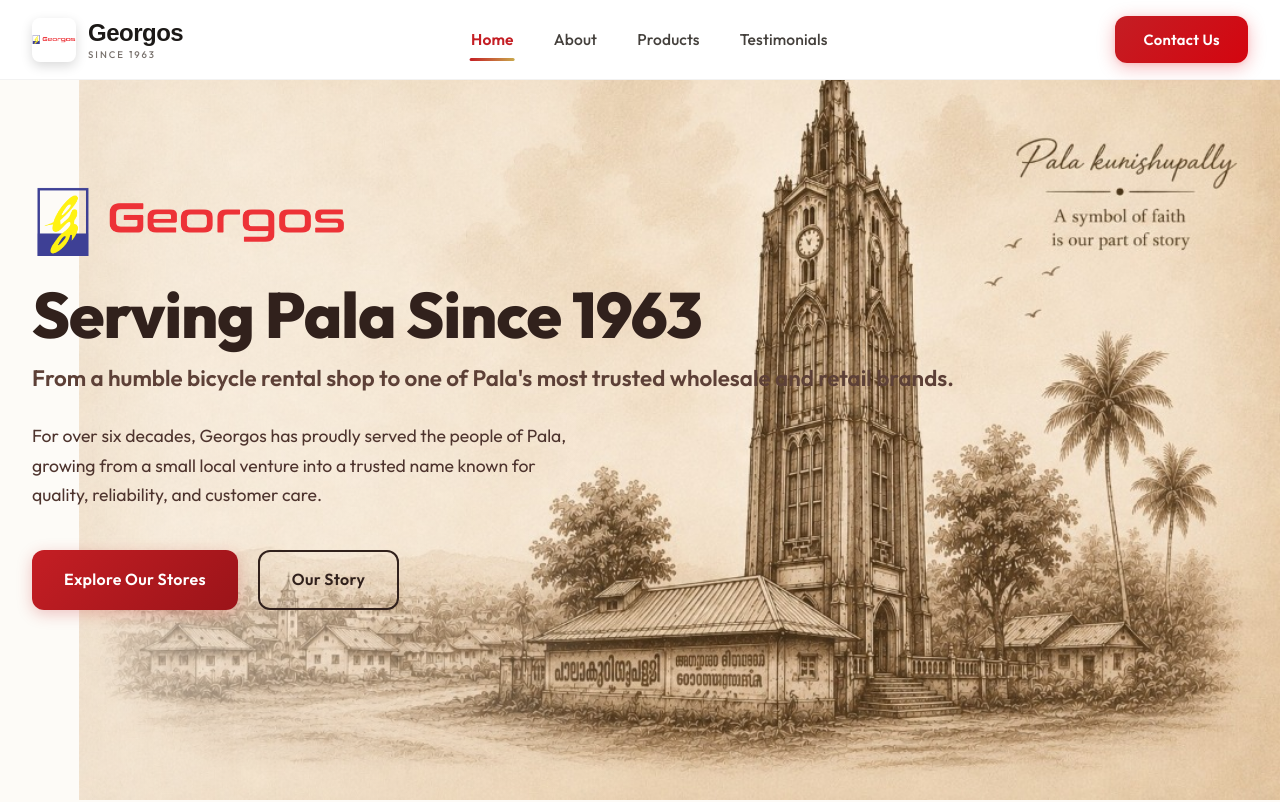
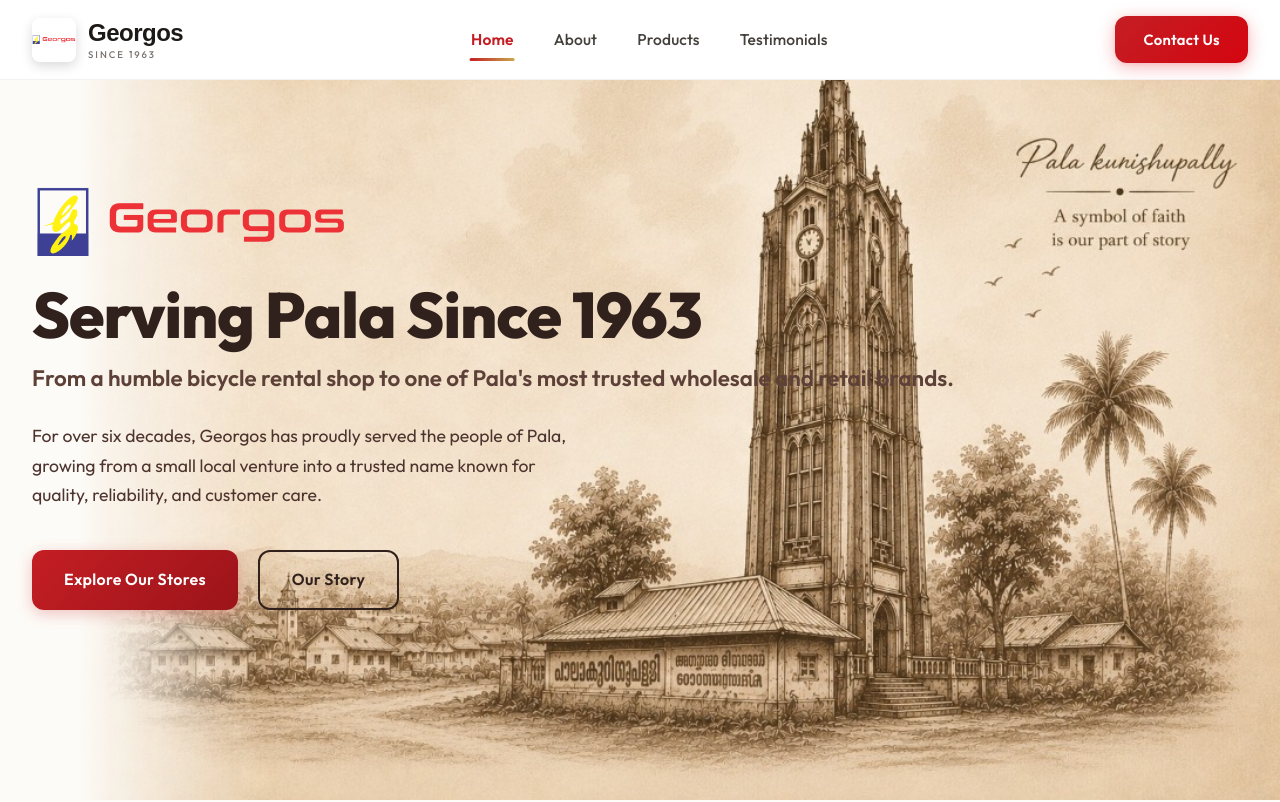
Before and after one commit to N0-DE/Georgos-Website, a React (Vite) app: page / in a window 1280 px wide. Shown: the top 802 px of the page. Built offline with nearby package versions, Linux system fonts and the light colour scheme; a web font is replaced by a local one.

Commit message:
Fix hard edge on hero image using mask-image fade

```diff
--- a/src/pages/Home.css
+++ b/src/pages/Home.css
@@ -75,7 +75,7 @@
   padding-bottom: 60px;
 }
 
-/* Vintage Background */
+/* Vintage Background Container */
 .hero-bg {
   position: absolute;
   top: 0;
@@ -83,21 +83,23 @@
   width: 100%;
   height: 100%;
   z-index: 1;
-  background: url('../assets/pala-church-bg.jpg');
-  background-size: contain;
-  background-repeat: no-repeat;
-  background-position: center right;
-  background-attachment: scroll;
+  overflow: hidden;
+  pointer-events: none;
 }
 
-/* Very subtle gradient on the left to ensure text readability if needed */
-.hero-bg::before {
-  content: '';
+/* Image with seamless mask */
+.hero-bg-img {
   position: absolute;
-  inset: 0;
-  background: linear-gradient(90deg, rgba(253, 251, 247, 0.6) 0%, rgba(253, 251, 247, 0) 50%);
-  z-index: 1;
-  pointer-events: none;
+  top: 0;
+  right: 0;
+  height: 100%;
+  width: auto;
+  max-width: none;
+  object-fit: contain;
+  object-position: right center;
+  /* Fade the left edge perfectly */
+  -webkit-mask-image: linear-gradient(to right, transparent 0%, black 15%);
+  mask-image: linear-gradient(to right, transparent 0%, black 15%);
 }
 
 /* Hero Content aligned left */
--- a/src/pages/Home.jsx
+++ b/src/pages/Home.jsx
@@ -4,6 +4,7 @@ import { Link } from 'react-router-dom';
 import { CheckCircle2, XCircle, ShieldCheck, Heart, Store, ThumbsUp, Users, Award, MapPin } from 'lucide-react';
 import AnimatedCounter from '../components/AnimatedCounter';
 import logoImg from '../assets/georgos-logo.png';
+import bgImg from '../assets/pala-church-bg.jpg';
 import './Home.css';
 
 const Home = () => {
@@ -25,7 +26,9 @@ const Home = () => {
 
       {/* Hero Section */}
       <section className="hero">
-        <div className="hero-bg" />
+        <div className="hero-bg">
+          <img src={bgImg} className="hero-bg-img" alt="Pala Church Vintage Background" />
+        </div>
         <div className="container hero-content vintage-hero-content">
           <motion.img
             src={logoImg}
```
